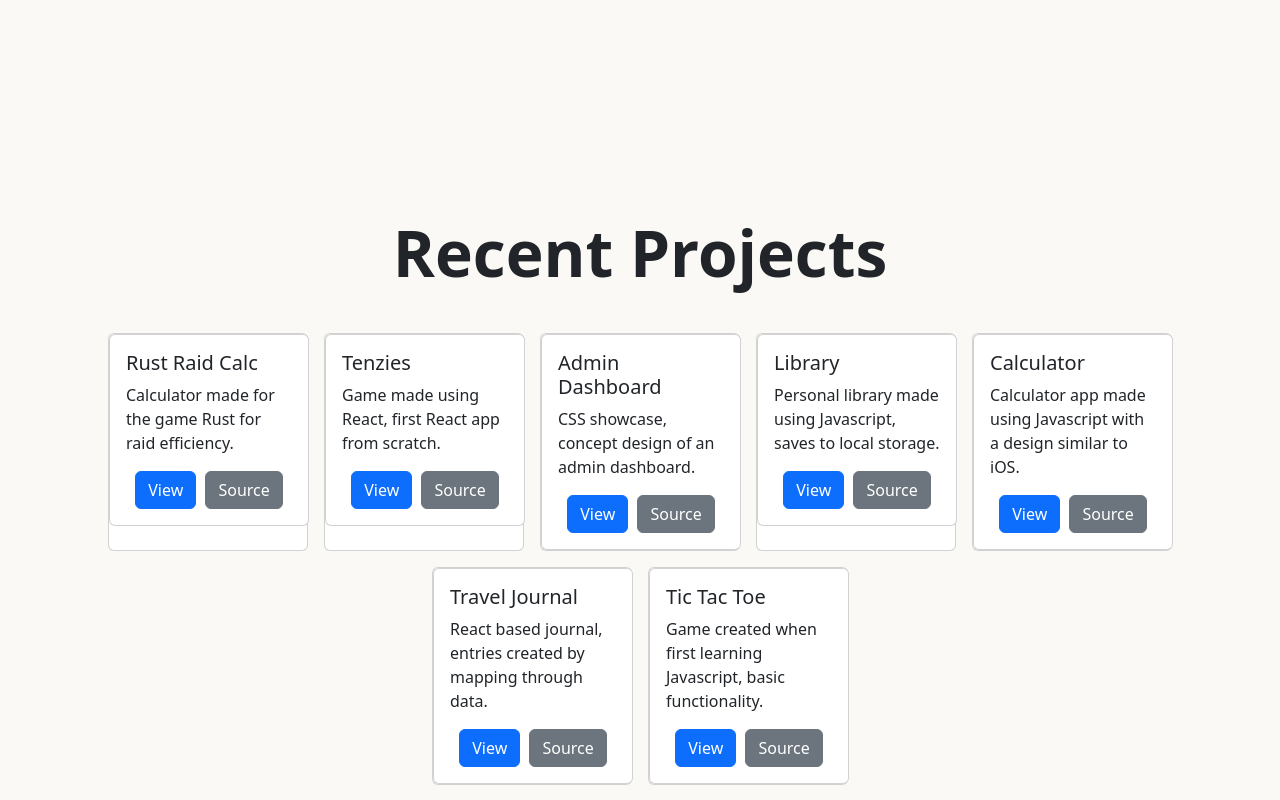
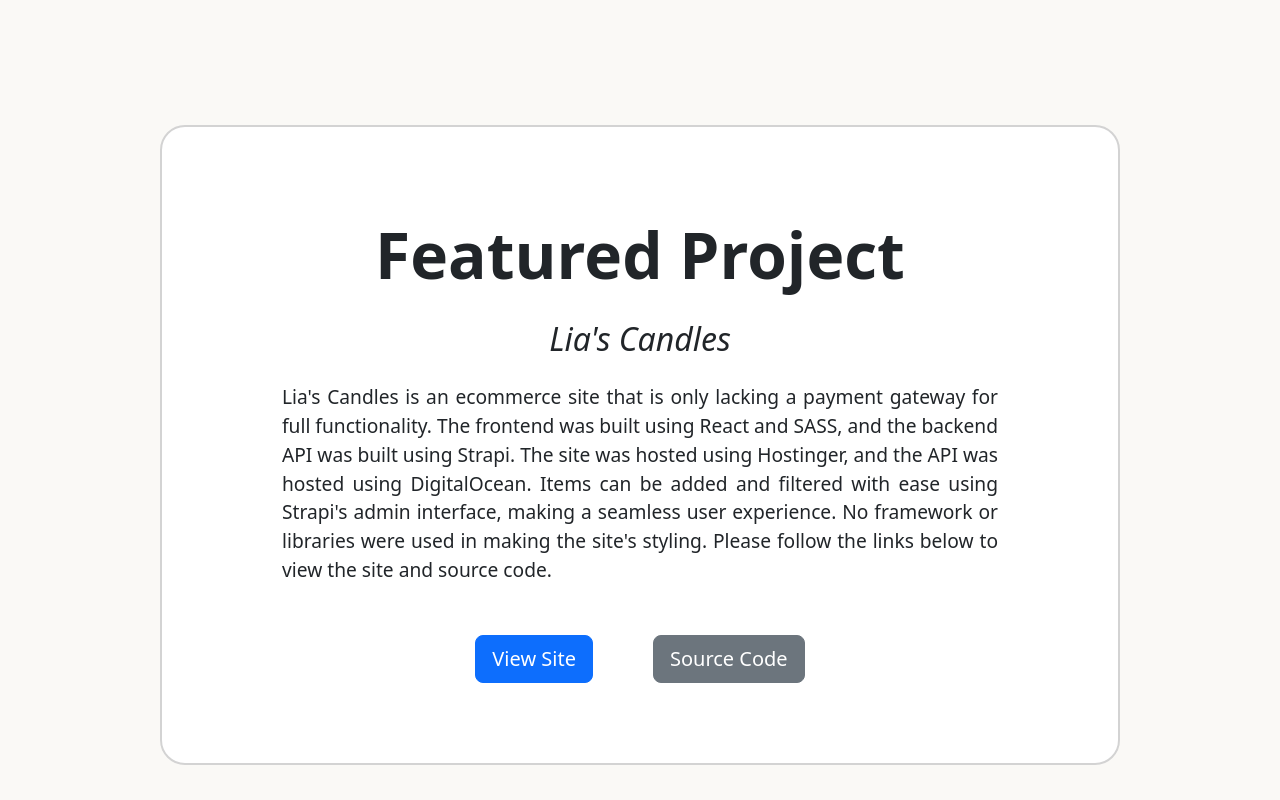
Before and after one commit to pmcmahan1/portfolio-site, a React (Vite) app: page / in a window 1280 px wide. Shown: the part 2420-3220 px from the top of the page. Built offline with nearby package versions, Linux system fonts and the light colour scheme.

Commit message:
Featured added

```diff
--- a/src/App.css
+++ b/src/App.css
@@ -243,3 +243,35 @@ textarea {
 [type="submit"]:hover {
   background: #0a58ca;
 }
+
+.featured{
+  display: flex;
+  flex-direction: column;
+  justify-content: center;
+  align-items: center;
+  padding: 80px 120px;
+  background-color: white;
+  margin: 0px 160px;
+  border-radius: 25px;
+  border: 2px solid lightgray;
+}
+
+.featured-body-text{
+  font-size: 1.2rem;
+  font-weight: 400;
+  text-align: justify;
+}
+
+.featured-title{
+  font-size: 32px;
+  font-weight: 500;
+  margin-top: -20px;
+  margin-bottom: 20px;
+  font-style: italic;
+}
+
+.featured-buttons{
+  margin-top: 50px;
+  display: flex;
+  gap: 60px;
+}
--- a/src/App.jsx
+++ b/src/App.jsx
@@ -5,6 +5,7 @@ import Intro from "./components/Intro";
 import Card from "./components/Card";
 import About from "./components/About";
 import data from "./data";
+import Featured from "./components/Featured";
 import { ContactUs } from "./components/Contact";
 import { ToastContainer, toast } from "react-toastify";
 import "react-toastify/dist/ReactToastify.css";
@@ -42,7 +43,10 @@ function App() {
         <section id="about">
           <About />
         </section>
-        <section className="projects" id="projects">
+        <section id="projects">
+          <Featured />
+        </section>
+        <section className="projects">
           <div className="projects-text">Recent Projects</div>
           <section className="cards-list">{cards}</section>
         </section>
--- /dev/null
+++ b/src/components/Featured.jsx
@@ -0,0 +1,38 @@
+import React from "react";
+
+const Featured = () => {
+  return (
+    <div className="featured">
+      <div className="projects-text">Featured Project</div>
+      <div className="featured-title">Lia's Candles</div>
+      <div className="featured-body-text">
+        Lia's Candles is an ecommerce site that is only lacking a payment
+        gateway for full functionality. The frontend was built using React and
+        SASS, and the backend API was built using Strapi. The site was hosted
+        using Hostinger, and the API was hosted using DigitalOcean. Items can be
+        added and filtered with ease using Strapi's admin interface, making a
+        seamless user experience. No framework or libraries were used in making
+        the site's styling. Please follow the links below to view the site and
+        source code.{" "}
+      </div>
+      <div className="featured-buttons">
+        <a
+          href="https://liascandles.com/"
+          target="_blank"
+          rel="noopener noreferrer"
+        >
+          <button className="btn btn-primary btn-lg">View Site</button>
+        </a>
+        <a
+          href="https://github.com/pmcmahan1/ecommerce-site"
+          target="_blank"
+          rel="noopener noreferrer"
+        >
+          <button className="btn btn-secondary btn-lg">Source Code</button>
+        </a>
+      </div>
+    </div>
+  );
+};
+
+export default Featured;
```
